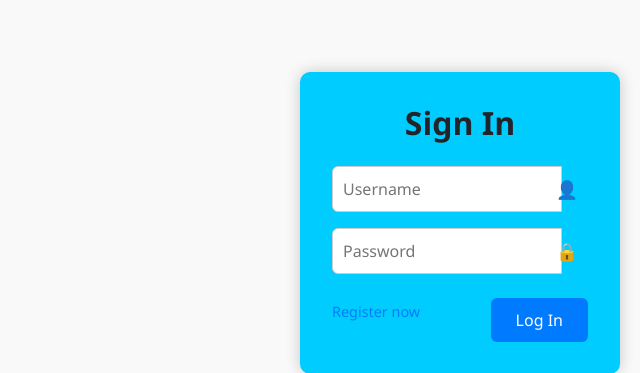
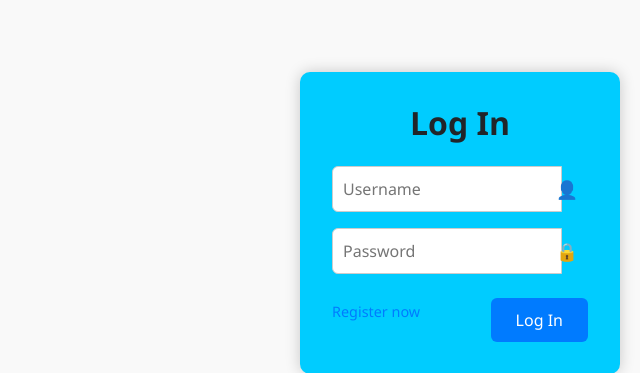
Before and after one commit to JulyusIvan/Week-1---Bootcamp, a Flask app: page /login in a window 1280 px wide. Shown: the part 406-779 px from the top of the page, without its empty margins (640-1280 px from the left). Run offline with Flask 3, Linux system fonts and the light colour scheme; some libraries are stand-ins or nearby versions.

Commit message:
changes for log in

```diff
--- a/templates/User/login.html
+++ b/templates/User/login.html
@@ -6,7 +6,7 @@
 
 <div class="login-container">
   <form method="POST" class="login-form">
-    <h2>Sign In</h2>
+    <h2>Log In</h2>
     <div class="input-group">
       <input type="text" name="username" placeholder="Username" required autocomplete="username" />
       <span class="input-icon">👤</span>
```
